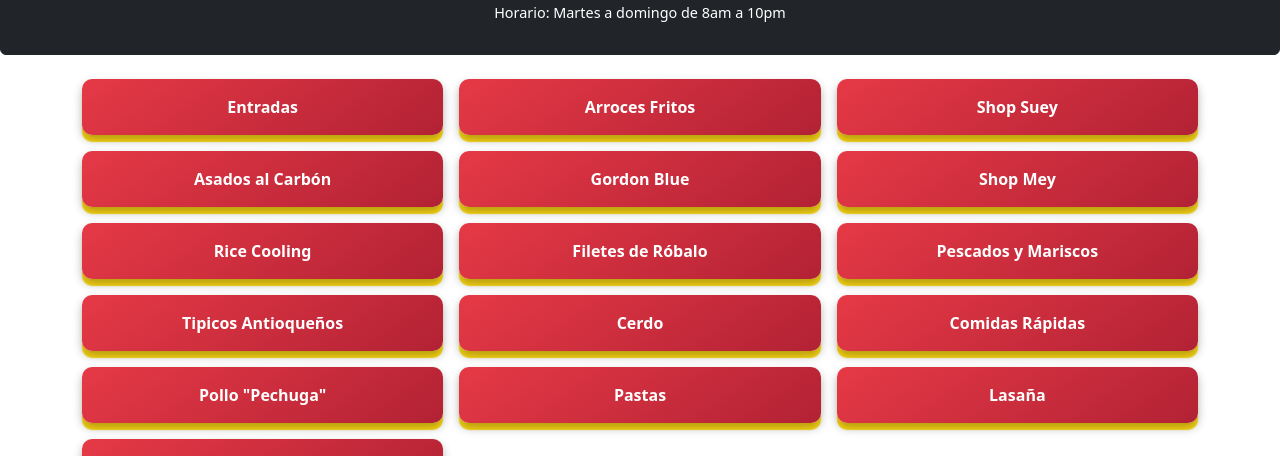
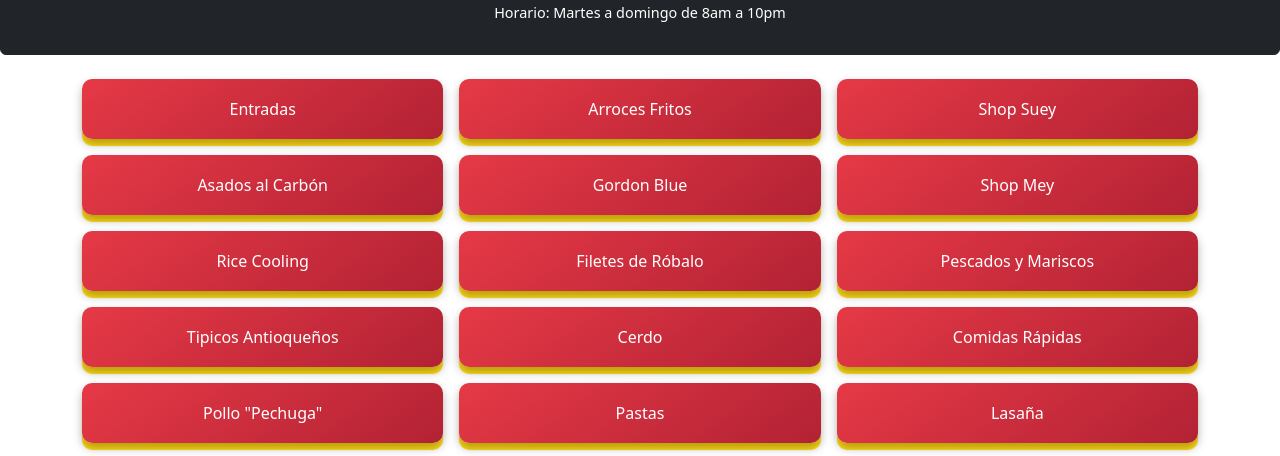
Before and after one commit to emiljimenez86/ElGranDragon, a plain HTML site: page index.html in a window 1280 px wide. Shown: the part 320-776 px from the top of the page. Drawn offline with nearby package versions, Linux system fonts and the light colour scheme.

Commit message:
commit 1502

```diff
--- a/index.html
+++ b/index.html
@@ -21,7 +21,7 @@
 
 
         <main class="container my-4">
-            <div class="row g-3 text-center">
+            <div class="row g-3 text-center justify-content-center">
                 <div class="col-6 col-md-4">
                     <a href="entradas.html" class="btn-3d w-100 py-3 category">Entradas</a>
                 </div>
--- a/styles.css
+++ b/styles.css
@@ -33,7 +33,7 @@ h5.card-title{
     margin: auto;
 }
 
-.btn-3d {
+/*.btn-3d {
     display: inline-block;
     text-decoration: none;
     color: white;
@@ -47,7 +47,24 @@ h5.card-title{
     box-shadow: 0px 5px 10px rgba(0, 0, 0, 0.3), 0px 7px 1px rgba(255, 217, 0, 0.918);
     transition: transform 0.2s, box-shadow 0.2s;
 
-  }
+  }*/
+
+  .btn-3d {
+    display: flex;
+    justify-content: center;
+    align-items: center;
+    width: 100%;
+    text-align: center;
+    min-height: 60px; /* Asegura que todos tengan la misma altura */
+    background: linear-gradient(145deg, #e63946, #b22234);
+    border: none;
+    border-radius: 10px;
+    box-shadow: 0px 5px 10px rgba(0, 0, 0, 0.3), 0px 7px 1px rgba(255, 217, 0, 0.918);
+    transition: transform 0.2s, box-shadow 0.2s;
+    text-decoration: none;
+    color: white;
+    font-size: 1rem;
+}
 
 
   .btn-3d:active {
```
Also changed, not shown: entradas.html (+4 -4 lines), imagenes/botones descuadrados.png (added).
